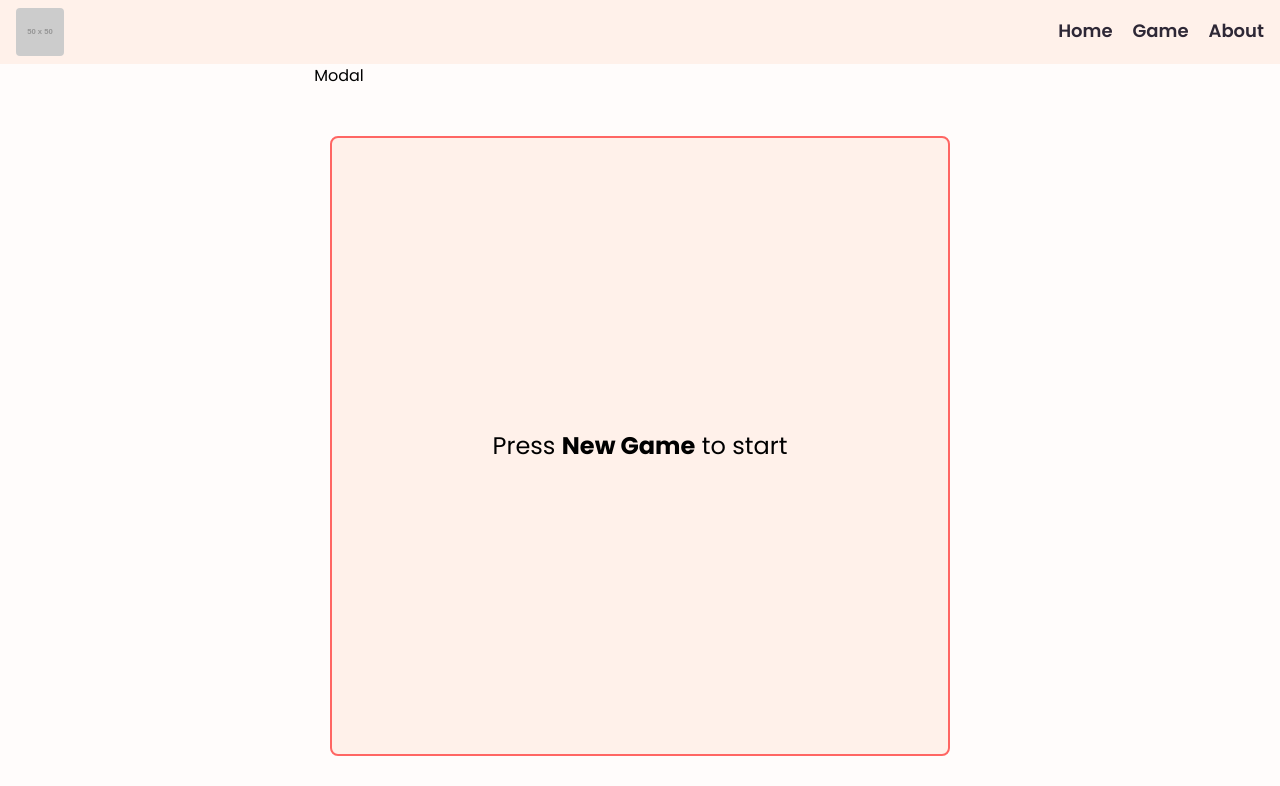
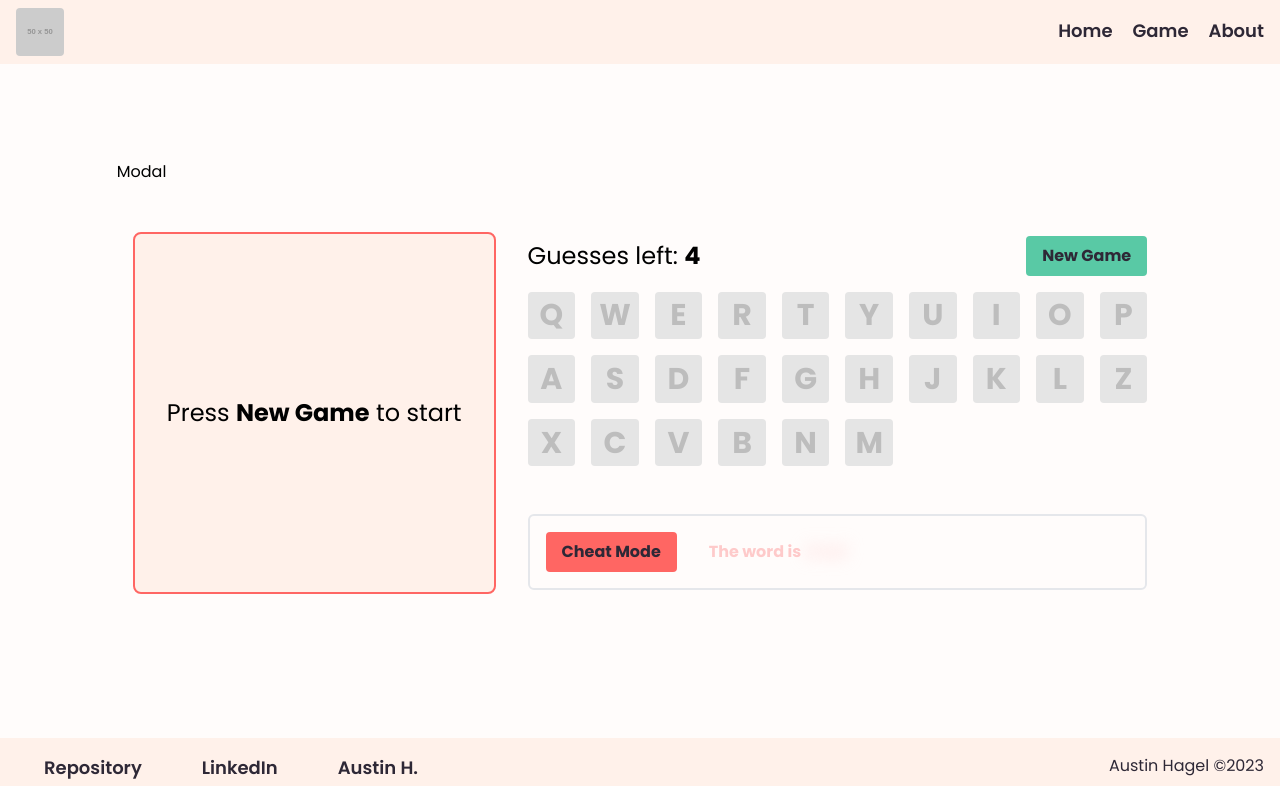
Before and after one commit to austinh-io/RTT-WordGuess, a React (Vite) app: page /rtt-wordguess/game in a window 1280 px wide. Shown: the top 786 px of the page. Built offline with nearby package versions, Linux system fonts and the light colour scheme; some icons are missing.

Commit message:
Refactor game layout and add cheat mode

```diff
--- a/src/pages/game/Game.tsx
+++ b/src/pages/game/Game.tsx
@@ -116,7 +116,7 @@ const Game: React.FC = () => {
       variants={pageTransition}>
       <Modal />
       <div className='flex flex-grow justify-center items-center px-4 py-12'>
-        <main className='flex flex-col items-center gap-8'>
+        <main className='flex lg:flex-row items-center gap-8 flex-col '>
           <GameVisual>
             {isNewGame && !isLoading && !error && (
               <p className='text-2xl'>
@@ -139,6 +139,7 @@ const Game: React.FC = () => {
             )}
             {error && <p className='text-2xl'>{`${error}`}</p>}
           </GameVisual>
+          <div>
             <div className='mb-4 flex justify-between items-center w-full'>
               <p className='text-2xl'>
                 Guesses left: <b>{guessCount}</b>
@@ -175,6 +176,7 @@ const Game: React.FC = () => {
                 </p>
               }
             </div>
+          </div>
         </main>
       </div>
     </motion.div>
```
Lines whose indentation alone changed are shown as unchanged.
